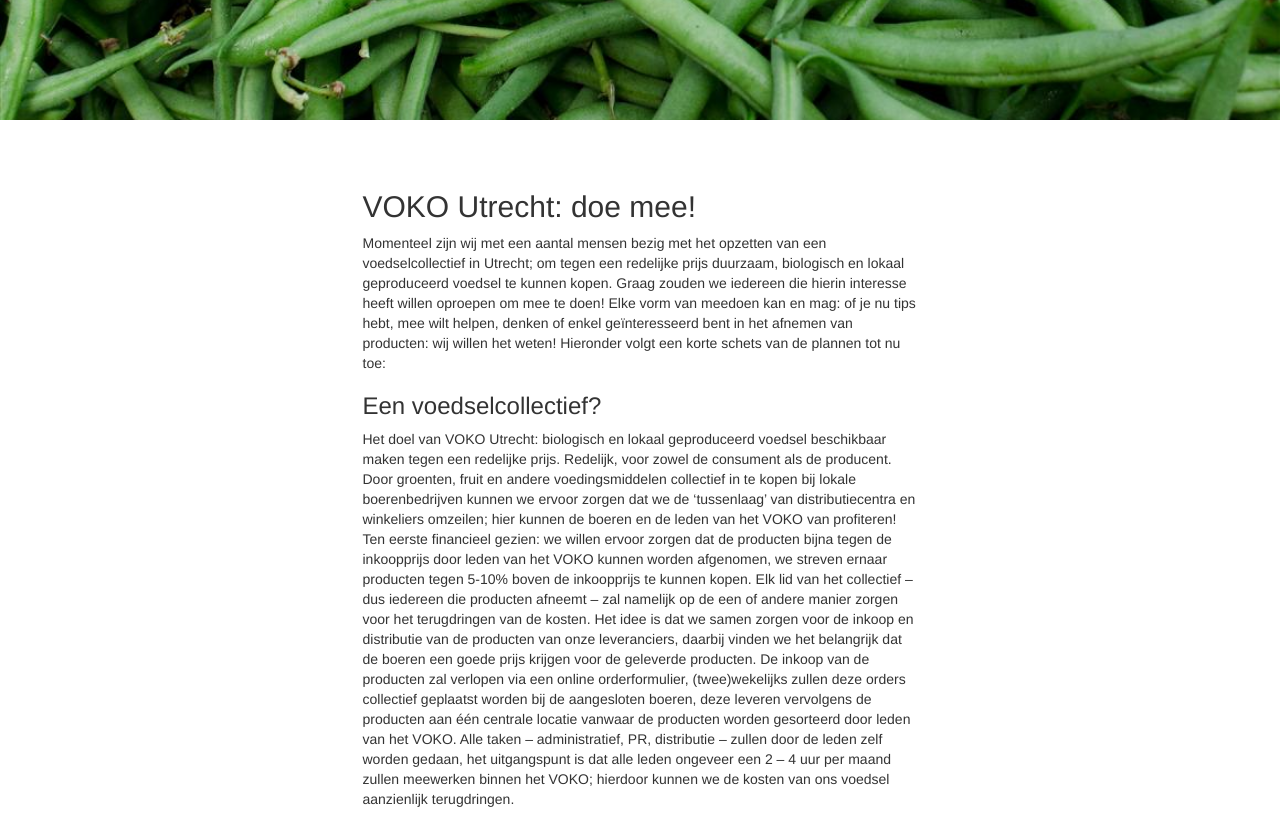
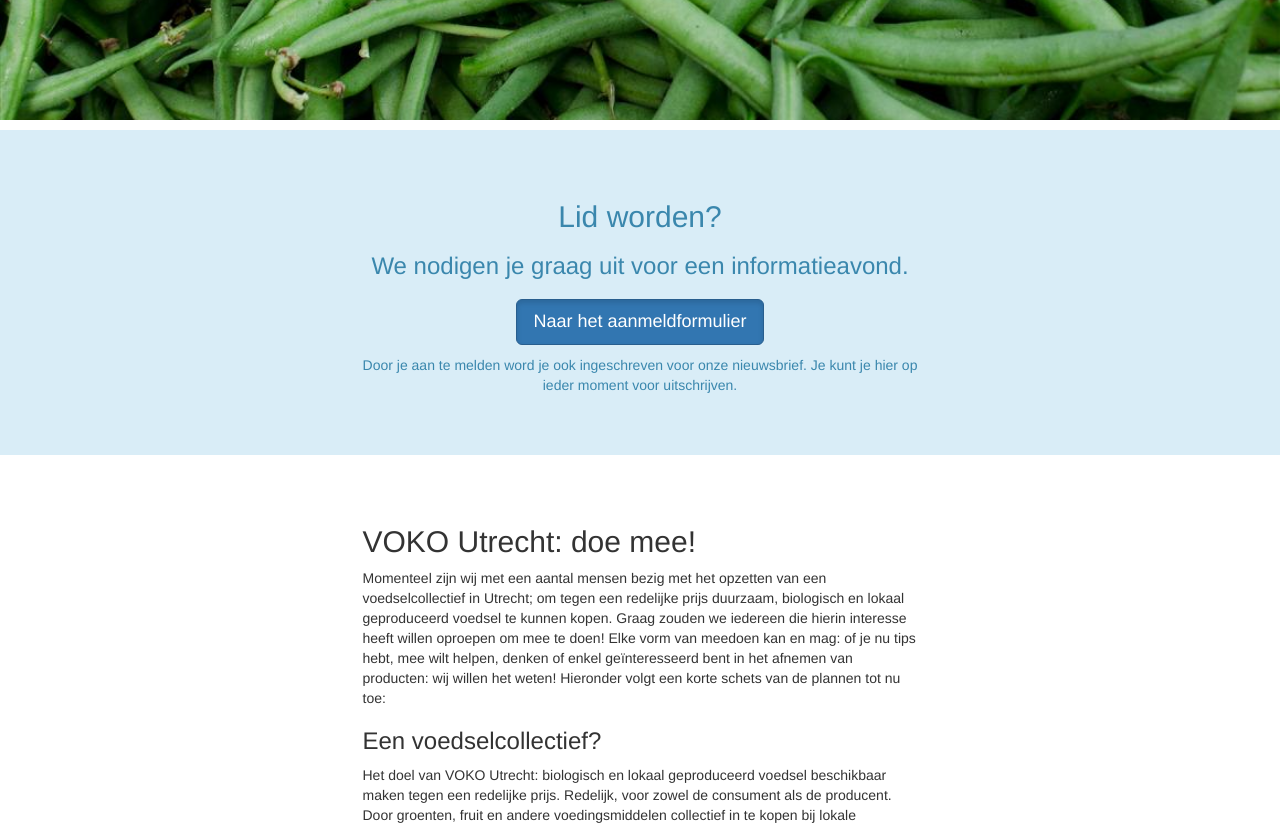
Before and after one commit to rikva/voko-site, a plain HTML site: page nl/index.html in a window 1280 px wide. Shown: the part 680-1505 px from the top of the page. Drawn offline with Linux system fonts and the light colour scheme; files whose address does not match are found by name.

Commit message:
Added link to registration form on dutch page

```diff
--- a/css/voko.css
+++ b/css/voko.css
@@ -53,6 +53,16 @@ body {
   margin: 10px;
 }
 
+.call-to-action2 {
+  color: #3a87ad;
+  background: #d9edf7;
+  padding: 50px 0;
+}
+
+.call-to-action2 .btn {
+  margin: 10px;
+}
+
 /* Footer */
 
 footer {
--- a/nl/index.html
+++ b/nl/index.html
@@ -29,9 +29,26 @@
         </div>
     </div>
     <!-- /Full Page Image Header Area -->
+    <div><p></p></div>
+    <!-- Call to Action -->
+    <div id="about" class="call-to-action2">
+        <div class="container">
+            <div class="row">
+                <div class="col-md-6 col-md-offset-3 text-center">
+                    <h2>Lid worden?</h2>
+                    <h3>We nodigen je graag uit voor een informatieavond.</h3>
+		    <p>
+			<a href="http://leden.vokoutrecht.nl/accounts/register" class="btn btn-primary btn-lg active" role="button">Naar het aanmeldformulier</a><br/>
+                        Door je aan te melden word je ook ingeschreven voor onze nieuwsbrief. Je kunt je hier op ieder moment voor uitschrijven.
+                    </p>
+                </div>
+            </div>
+        </div>
+    </div>
+    <!-- /Call to Action -->
 
     <!-- Intro -->
-    <div id="about" class="intro">
+    <div class="intro">
         <div class="container">
             <div class="row">
                 <div class="col-md-6 col-md-offset-3 text-left">
@@ -100,7 +117,7 @@ Kortom: lijkt het idee van VOKO Utrecht je wat en ben je – op welke manier dan
         <div class="container">
             <div class="row">
                 <div class="col-md-6 col-md-offset-3 text-center">
-                    <h3>Interesse? Laat je e-mail adres achter.</h3>
+                    <h3>Interesse? Meld je aan voor onze nieuwsbrief.</h3>
 
                     <form class="form-horizontal" role="form" action="http://vokoutrecht.us8.list-manage.com/subscribe/post?u=404d5b36b2b31b60b75efce58&amp;id=98d19d467d" method="post" id="mc-embedded-subscribe-form" name="mc-embedded-subscribe-form" class="validate" target="_blank" novalidate>
 
```
